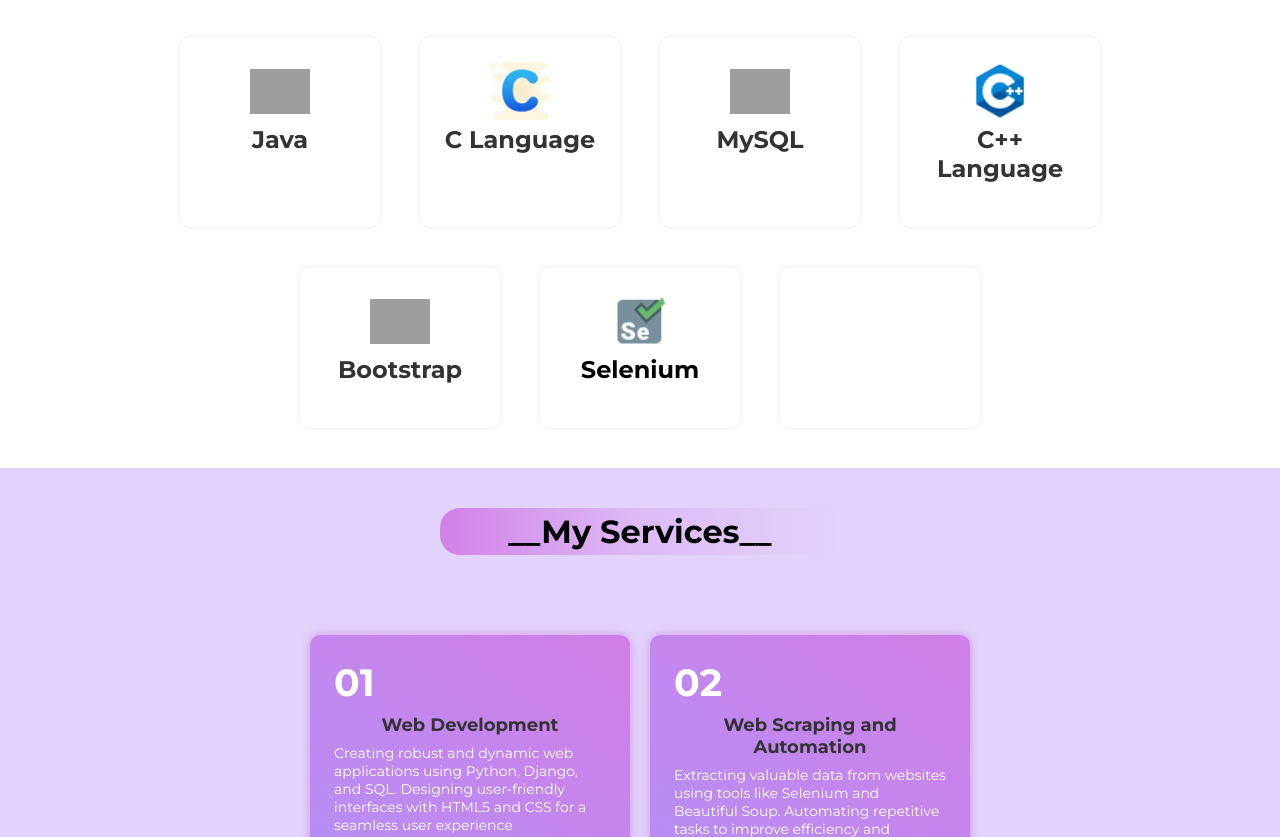
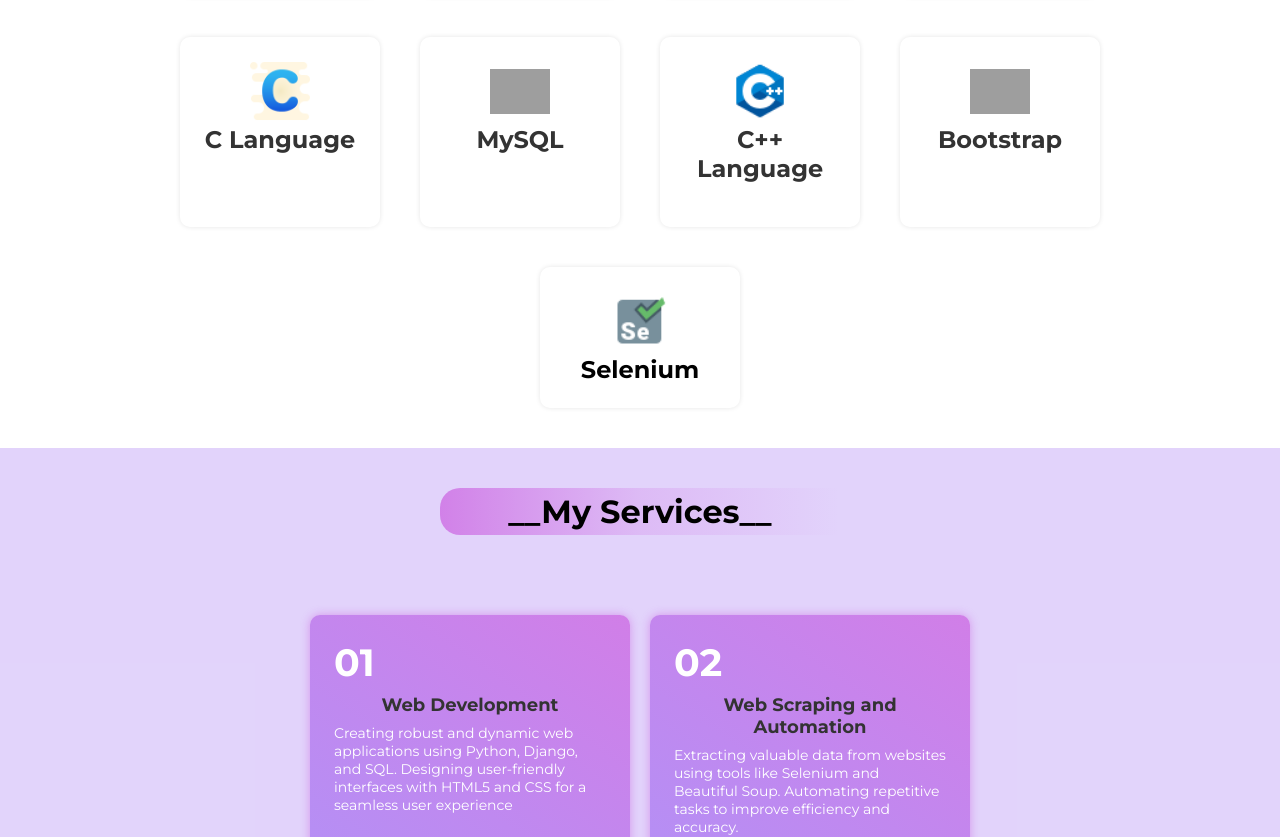
Before and after one commit to Jaiswar098/rohan_portfolio-, a plain HTML site: page index.html in a window 1280 px wide. Shown: the part 2132-2969 px from the top of the page. Drawn offline with Linux system fonts and the light colour scheme; grey boxes are pictures that could not be loaded.

Commit message:
update remove java

```diff
--- a/index.html
+++ b/index.html
@@ -129,10 +129,7 @@
                 <img src="./assets/python_48px.png" alt="">
                 <h2>Python</h2>
             </li>
-            <li>
-                <img src="https://img.icons8.com/?size=100&id=13679&format=png&color=000000" alt="">
-                <h2>Java</h2>
-            </li>
+
             <li>
                 <img src="./assets/C_lag.png" alt="">
                 <h2>C Language</h2>
@@ -153,9 +150,7 @@
                 <img src="./assets/selenium.png" alt="">
                 <h1>Selenium</h1>
             </li>
-            <li>
 
-            </li>
         </ul>
     </section>
 
```
